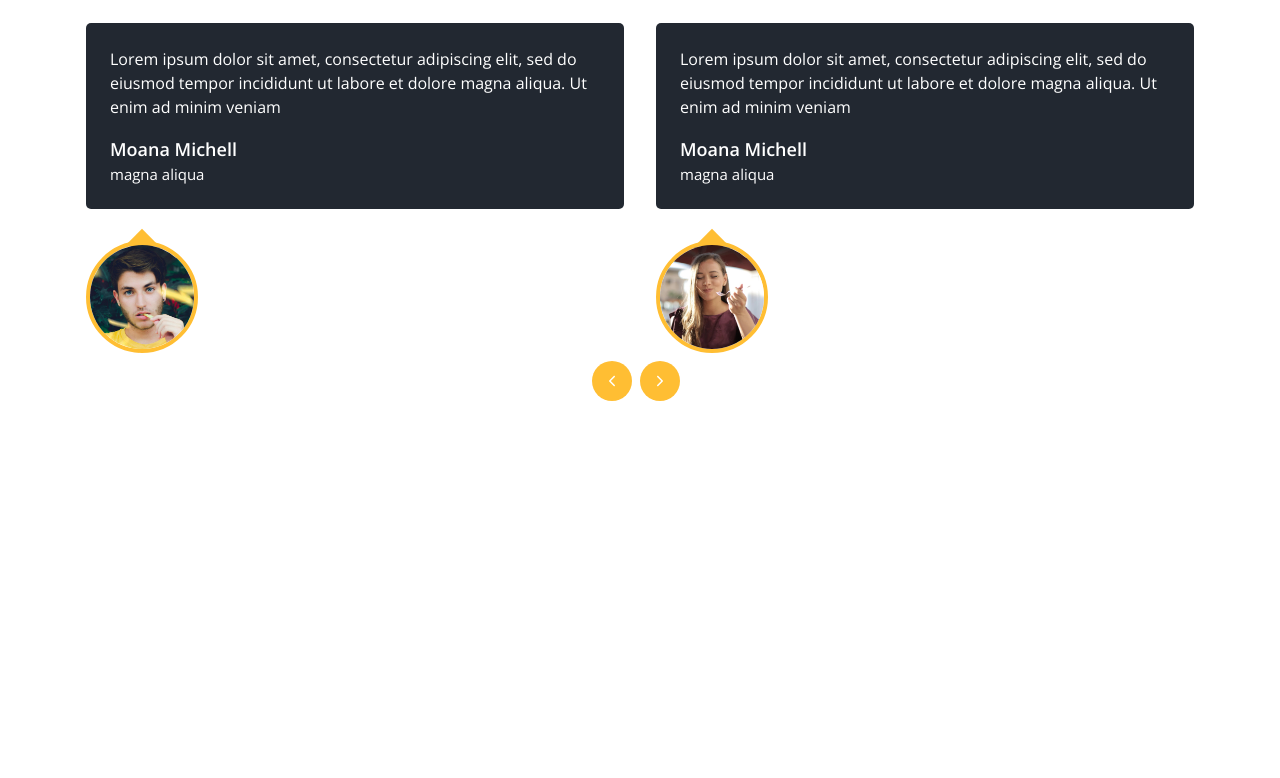
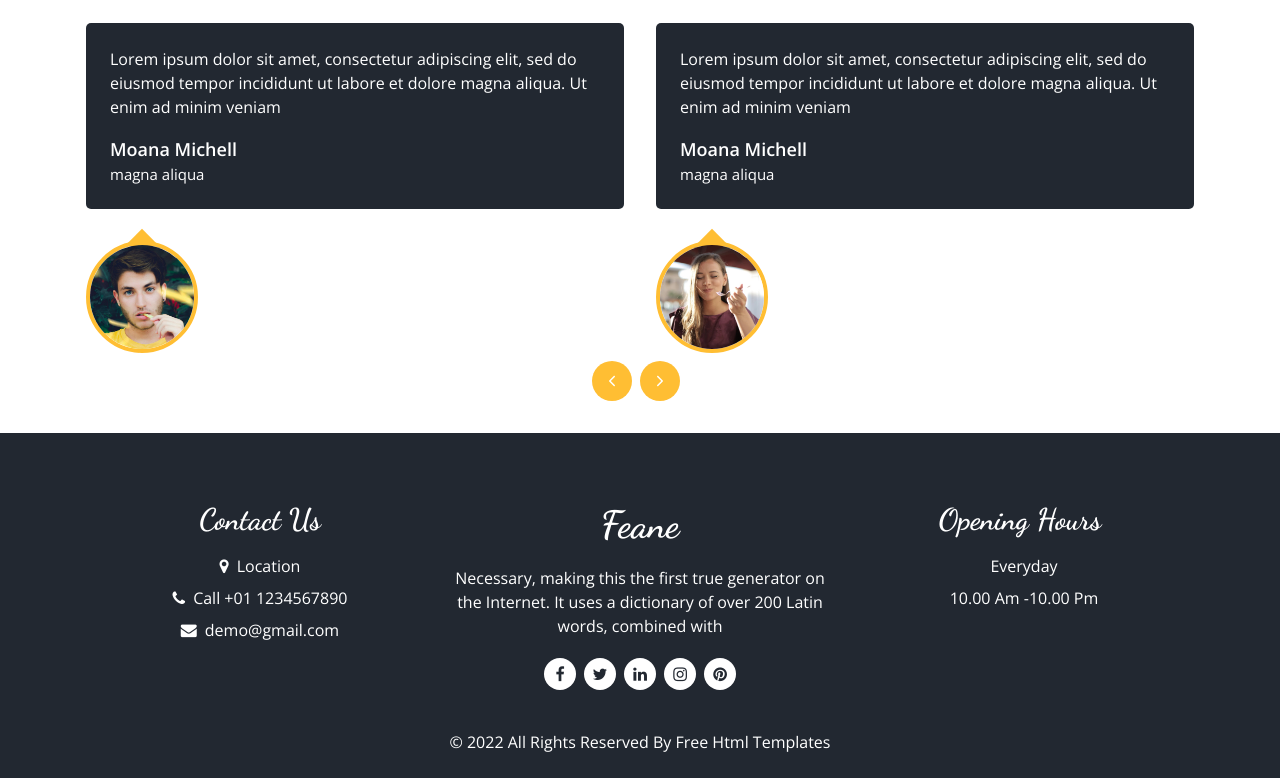
Before and after one commit to eminbasbayan/food-ordering-udemy, a Next.js app: page / in a window 1280 px wide. Shown: the part 4108-4886 px from the top of the page. Before the commit the page ends 4541 px from the top, so only its background shows below. Built offline with nearby package versions, Linux system fonts and the light colour scheme.

Commit message:
footer component

```diff
--- a/components/layout/Footer.jsx
+++ b/components/layout/Footer.jsx
@@ -1,7 +1,85 @@
 import React from "react";
+import Title from "../ui/Title";
 
 const Footer = () => {
-  return <div>Footer</div>;
+  return (
+    <div className="bg-secondary text-white">
+      <div className="container mx-auto pt-16 pb-6">
+        <div className="flex md:justify-between justify-center text-center flex-wrap md:gap-y-0 gap-y-6 ">
+          <div className="md:flex-1">
+            <Title addClass="text-[30px]">Contact Us</Title>
+            <div className="flex flex-col gap-y-2 mt-3">
+              <div>
+                <i className="fa fa-map-marker"></i>
+                <span className="inline-block ml-2">Location</span>
+              </div>
+              <div>
+                <i className="fa fa-phone"></i>
+                <span className="inline-block ml-2">Call +01 1234567890</span>
+              </div>
+              <div>
+                <i className="fa fa-envelope"></i>
+                <span className="inline-block ml-2">demo@gmail.com</span>
+              </div>
+            </div>
+          </div>
+          <div className="md:flex-1">
+            <Title addClass="text-[38px]">Feane</Title>
+            <p className="mt-3">
+              Necessary, making this the first true generator on the Internet.
+              It uses a dictionary of over 200 Latin words, combined with
+            </p>
+            <div className="flex items-center justify-center mt-5 gap-x-2">
+              <a
+                href=""
+                className="w-8 h-8 grid place-content-center bg-white text-secondary rounded-full "
+              >
+                <i className="fa fa-facebook"></i>
+              </a>
+              <a
+                href=""
+                className="w-8 h-8 grid place-content-center bg-white text-secondary rounded-full"
+              >
+                <i className="fa fa-twitter"></i>
+              </a>
+              <a
+                href=""
+                className="w-8 h-8 grid place-content-center bg-white text-secondary rounded-full"
+              >
+                <i className="fa fa-linkedin"></i>
+              </a>
+              <a
+                href=""
+                className="w-8 h-8 grid place-content-center bg-white text-secondary rounded-full"
+              >
+                <i className="fa fa-instagram"></i>
+              </a>
+              <a
+                href=""
+                className="w-8 h-8 grid place-content-center bg-white text-secondary rounded-full"
+              >
+                <i className="fa fa-pinterest"></i>
+              </a>
+            </div>
+          </div>
+          <div className="md:flex-1">
+            <Title addClass="text-[30px]">Opening Hours</Title>
+            <div className="flex flex-col gap-y-2 mt-3">
+              <div>
+                <span className="inline-block ml-2">Everyday</span>
+              </div>
+              <div>
+                <span className="inline-block ml-2">10.00 Am -10.00 Pm</span>
+              </div>
+            </div>
+          </div>
+        </div>
+        <p className="text-center mt-10">
+          © 2022 All Rights Reserved By Free Html Templates
+        </p>
+      </div>
+    </div>
+  );
 };
 
 export default Footer;
--- a/pages/_document.js
+++ b/pages/_document.js
@@ -14,6 +14,14 @@
           href="https://fonts.googleapis.com/css2?family=Dancing+Script:wght@400;700&family=Open+Sans:wght@300;400;500;600;700&display=swap"
           rel="stylesheet"
         />
+        {/*! Font Awesome CDN  */}
+        <link
+          rel="stylesheet"
+          href="https://cdnjs.cloudflare.com/ajax/libs/font-awesome/4.7.0/css/font-awesome.css"
+          integrity="sha512-5A8nwdMOWrSz20fDsjczgUidUBR8liPYU+WymTZP1lmY9G6Oc7HlZv156XqnsgNUzTyMefFTcsFH/tnJE/+xBg=="
+          crossOrigin="anonymous"
+          referrerpolicy="no-referrer"
+        />
       </Head>
       <body>
         <Main />
--- a/pages/index.jsx
+++ b/pages/index.jsx
@@ -1,5 +1,6 @@
 import Head from "next/head";
 import Input from "../components/form/Input";
+import Footer from "../components/layout/Footer";
 import Header from "../components/layout/Header";
 import Home from "./home";
 
@@ -18,6 +19,7 @@
       </Head>
       <Header />
       <Home />
+      <Footer />
     </div>
   );
 }
```
